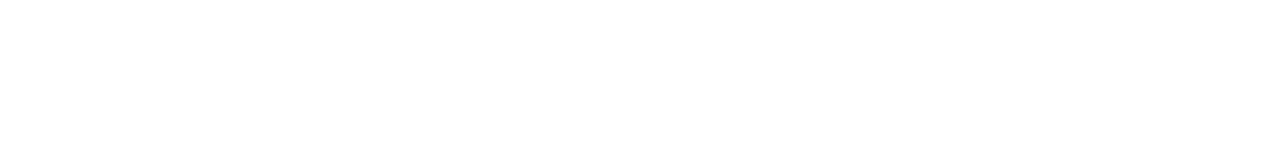
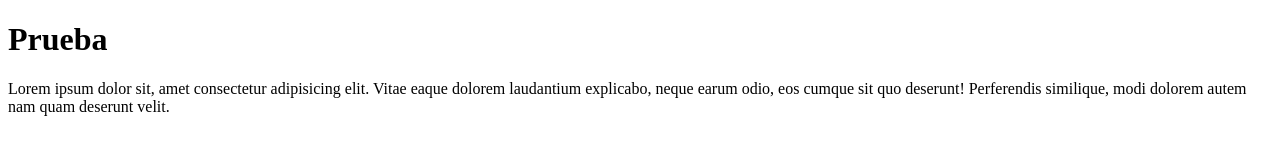
Before and after one commit to didiermosley/curso-git, a plain HTML site: page index.html in a window 1280 px wide. Drawn offline with Linux system fonts and the light colour scheme.

Commit message:
El codigo ha sido modificado

```diff
--- a/index.html
+++ b/index.html
@@ -7,6 +7,7 @@
     <title>Document</title>
 </head>
 <body>
-
+    <h1>Prueba</h1>
+    <p>Lorem ipsum dolor sit, amet consectetur adipisicing elit. Vitae eaque dolorem laudantium explicabo, neque earum odio, eos cumque sit quo deserunt! Perferendis similique, modi dolorem autem nam quam deserunt velit.</p>
 </body>
 </html>
```
